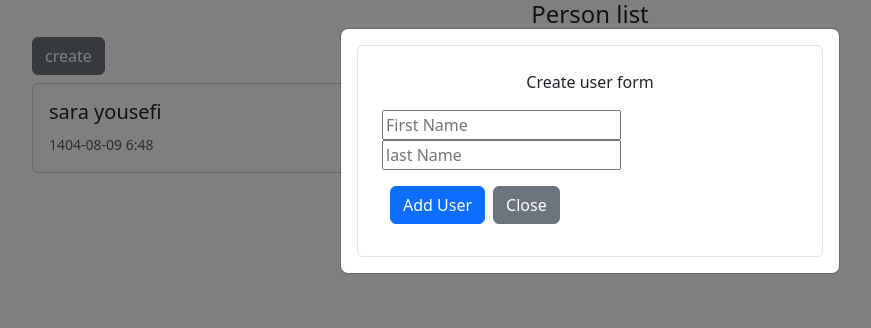
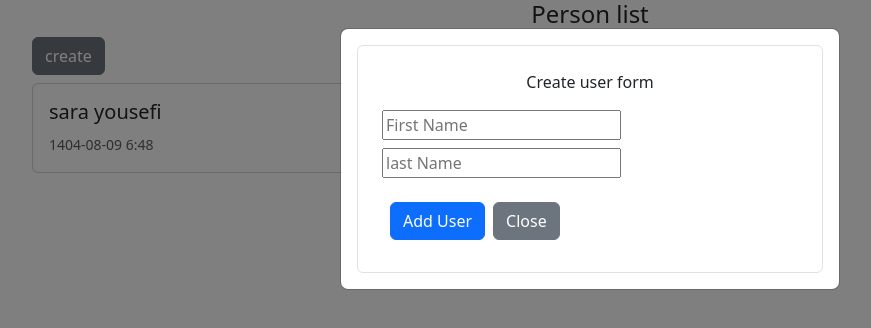
Before and after one commit to sarayousefii/user_list, a React (Create React App) app: page / in a window 1280 px wide. Both pictures are taken after a click on the button "create". Shown: the top 328 px of the page, without its empty margins (50-921 px from the left). Built offline with nearby package versions, Linux system fonts and the light colour scheme.

Commit message:
fix style

```diff
--- a/src/component/AddUser.tsx
+++ b/src/component/AddUser.tsx
@@ -69,13 +69,13 @@ const AddUser: FC<Iprops> = ({ persons, setPersons }) => {
                             <Form autoComplete="off" className="container border rounded p-4" >
                                 <div className="row justify-content-center mb-3">Create user form</div>
                                 <div className="row">
-                                    <div className="col">
+                                    <div className="col pb-2">
                                         <label>
                                             <Field type="text" name="firstname"  placeholder="First Name" />
                                         </label>
                                         <ErrorMessage name="firstname" component="div" className="text-danger" />
                                     </div>
-                                    <div className="col">
+                                    <div className="col pb-2">
                                         <label>
                                             <Field type="text" name="lastname" placeholder="last Name" />
                                         </label>
--- a/src/component/EditUser.tsx
+++ b/src/component/EditUser.tsx
@@ -64,13 +64,13 @@ const EditUser: FC<Iprops> = ({ person, persons, setPersons }) => {
                             <Form autoComplete="off" className="container border rounded p-4" >
                                 <div className="row justify-content-center mb-3">Edit user form</div>
                                 <div className="row">
-                                    <div className="col">
+                                    <div className="col pb-2">
                                         <label>
                                             <Field type="text" name="firstname"  placeholder="First Name"/>
                                         </label>
                                         <ErrorMessage name="firstname" component="div" className="text-danger" />
                                     </div>
-                                    <div className="col">
+                                    <div className="col pb-2">
                                         <label>
                                             <Field type="text" name="lastname" placeholder="last Name" />
                                         </label>
```
